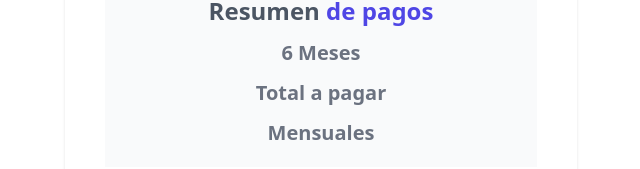
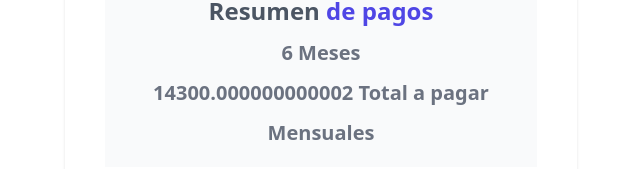
Before and after one commit to jonanv/javascript-course2, a Vue app in the folder 55-PROYECTO-CotizadorPrestamos-Vue/: page / in a window 1280 px wide. Shown: the part 516-685 px from the top of the page, without its empty margins (319-959 px from the left). Built offline with nearby package versions, Linux system fonts and the light colour scheme.

Commit message:
:sparkles: (project-loan-calculator-vue): Create helper for function calcularTotalPagar

```diff
--- a/55-PROYECTO-CotizadorPrestamos-Vue/src/App.vue
+++ b/55-PROYECTO-CotizadorPrestamos-Vue/src/App.vue
@@ -2,9 +2,11 @@
     import { computed, ref } from 'vue'; // la forma de manejar el estado en vue ref maneja los primitivos y reactive los objetos
     import Header from './components/Header.vue';
     import Button from './components/Button.vue';
+    import { calcularTotalPagar } from './helpers';
 
     const cantidad = ref(10000);
     const meses = ref(6);
+    const total = ref(calcularTotalPagar(cantidad.value, meses.value));
 
     const MIN = 0;
     const MAX = 20000;
@@ -77,7 +79,7 @@
             </h2>
 
             <p class="text-xl text-gray-500 text-center font-bold">{{ meses }} Meses</p>
-            <p class="text-xl text-gray-500 text-center font-bold">Total a pagar</p>
+            <p class="text-xl text-gray-500 text-center font-bold">{{ total }} Total a pagar</p>
             <p class="text-xl text-gray-500 text-center font-bold">Mensuales</p>
         </div>
     </div>
--- /dev/null
+++ b/55-PROYECTO-CotizadorPrestamos-Vue/src/helpers/index.js
@@ -0,0 +1,41 @@
+// const formatearDinero = (valor) => {
+//     const formatter = new Intl.NumberFormat('en-US', {
+//         style: 'currency',
+//         currency: 'USD'
+//     });
+
+//     return formatter.format(valor);
+// }
+
+const calcularTotalPagar = (cantidad, plazo) => {
+    let total;
+
+    // Mientras mayor es la cantidad solictada, menor es el interes
+    if (cantidad < 5000) {
+        total = cantidad * 1.5;
+    } else if (cantidad >= 5000 && cantidad < 10000) {
+        total = cantidad * 1.4;
+    } else if (cantidad >= 10000 && cantidad < 15000) {
+        total = cantidad * 1.3;
+    } else {
+        total = cantidad * 1.2;
+    }
+
+    // plazo - mas plazo, mayor interes
+    if (plazo === 6) {
+        total *= 1.1;
+    } else if (plazo === 12) {
+        total *= 1.2;
+    } else if (plazo === 24) {
+        total *= 1.3;
+    } else {
+        total *= 1.4;
+    }
+
+    return total;
+}
+
+export {
+    // formatearDinero,
+    calcularTotalPagar
+}
```
